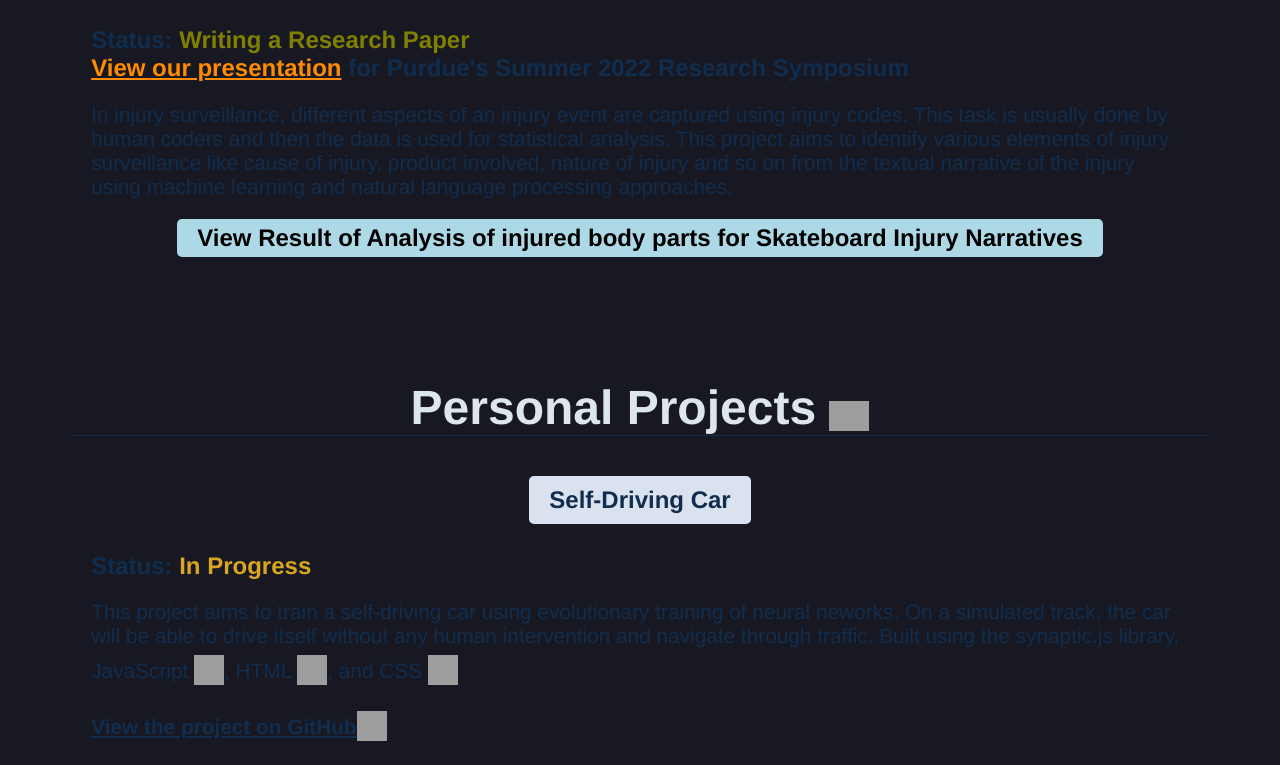
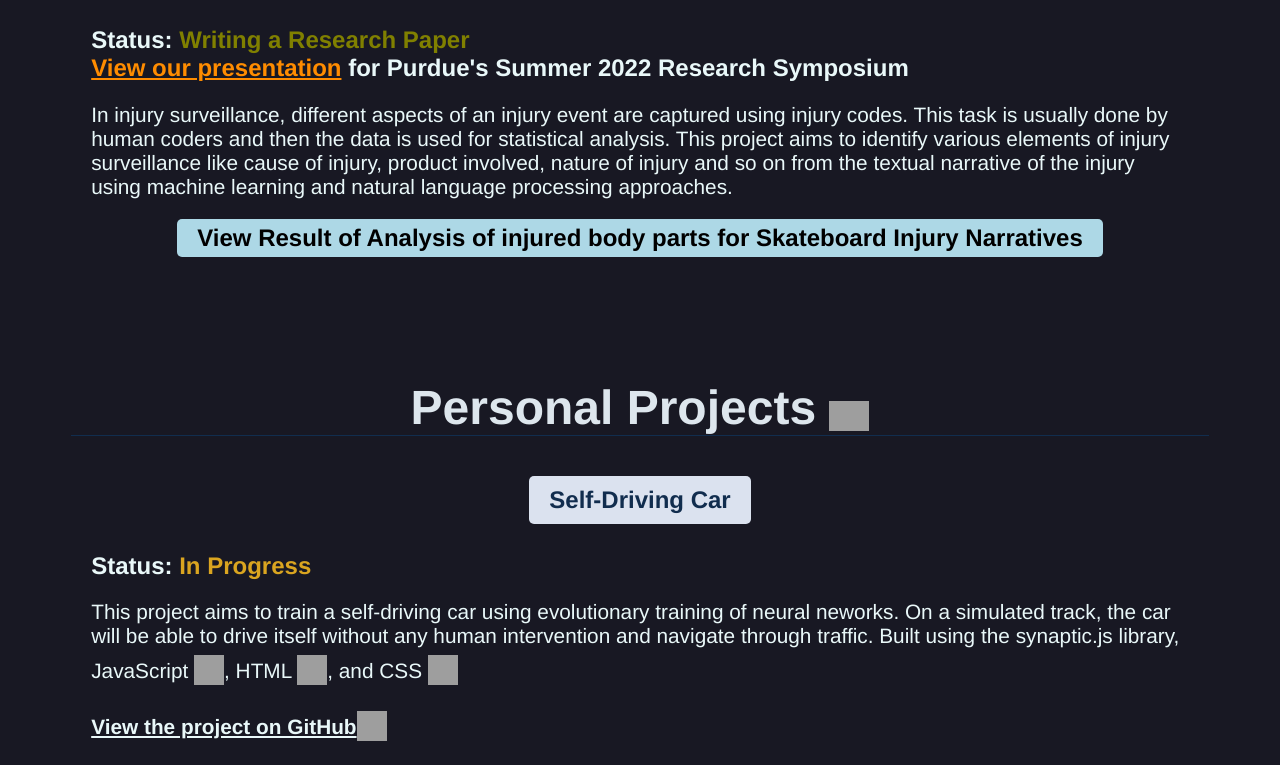
Before and after one commit to harmya/harmya.github.io, a Vue app: page / in a window 1280 px wide. Shown: the part 2021-2786 px from the top of the page. Built offline with nearby package versions, Linux system fonts and the light colour scheme; grey boxes are pictures that could not be loaded; what vue-animate-onscroll, vue-glide-js would draw is missing.

Commit message:
css version up

```diff
--- a/src/assets/style.css
+++ b/src/assets/style.css
@@ -348,7 +348,7 @@ li::marker {
 }
 
 .project-link {
-    color: #112D4E;
+    color: var(--text-color);
     font-size: 1.3em;
     font-weight: 600;
     text-align: left;
@@ -356,7 +356,7 @@ li::marker {
 .researchexp {
     text-align: left;
     text-decoration: none;
-    color: #112D4E;
+    color: var(--text-color);
     display: flex;
     flex-direction: column;
     align-items: flex-start;
@@ -384,7 +384,7 @@ li::marker {
 }
 
 .research-description {
-    color: #112D4E;
+    color: var(--text-color);
     font-size: 1.3em;
     font-weight: 400;
     text-align: left;
```
